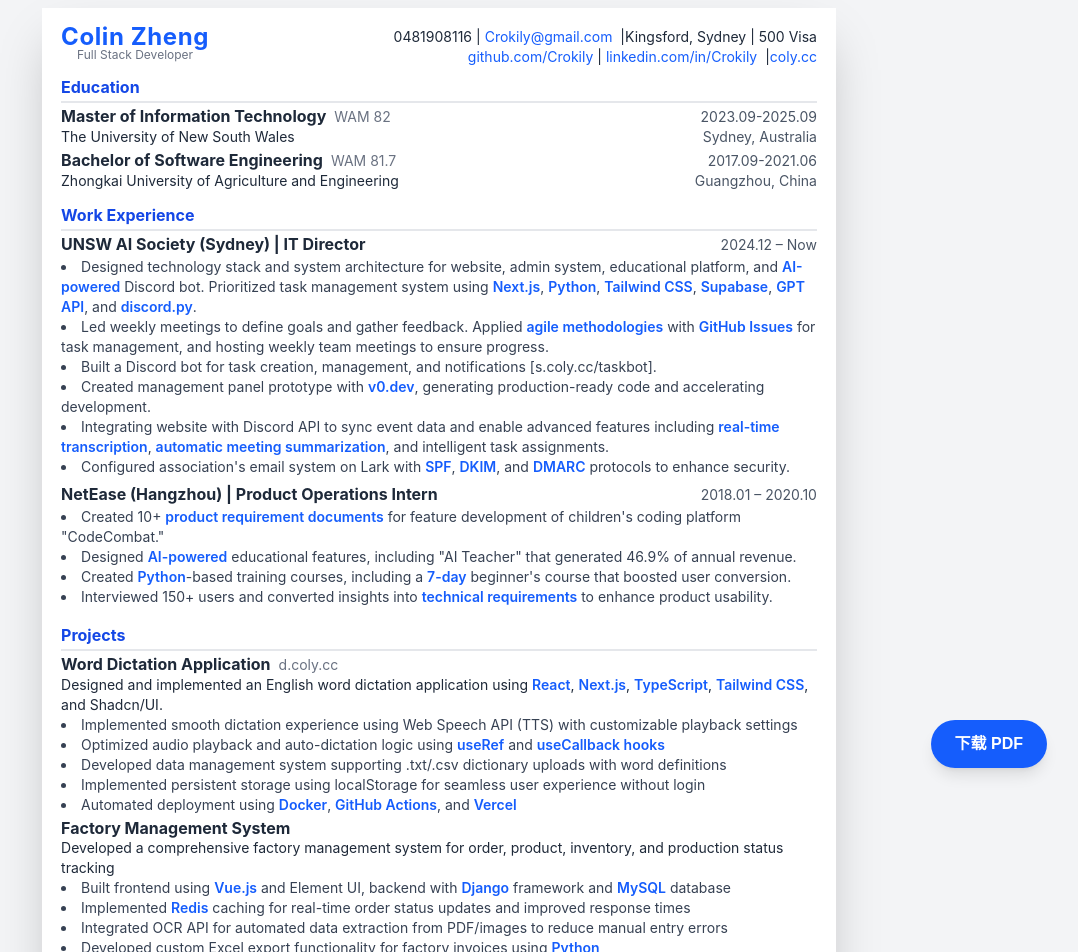
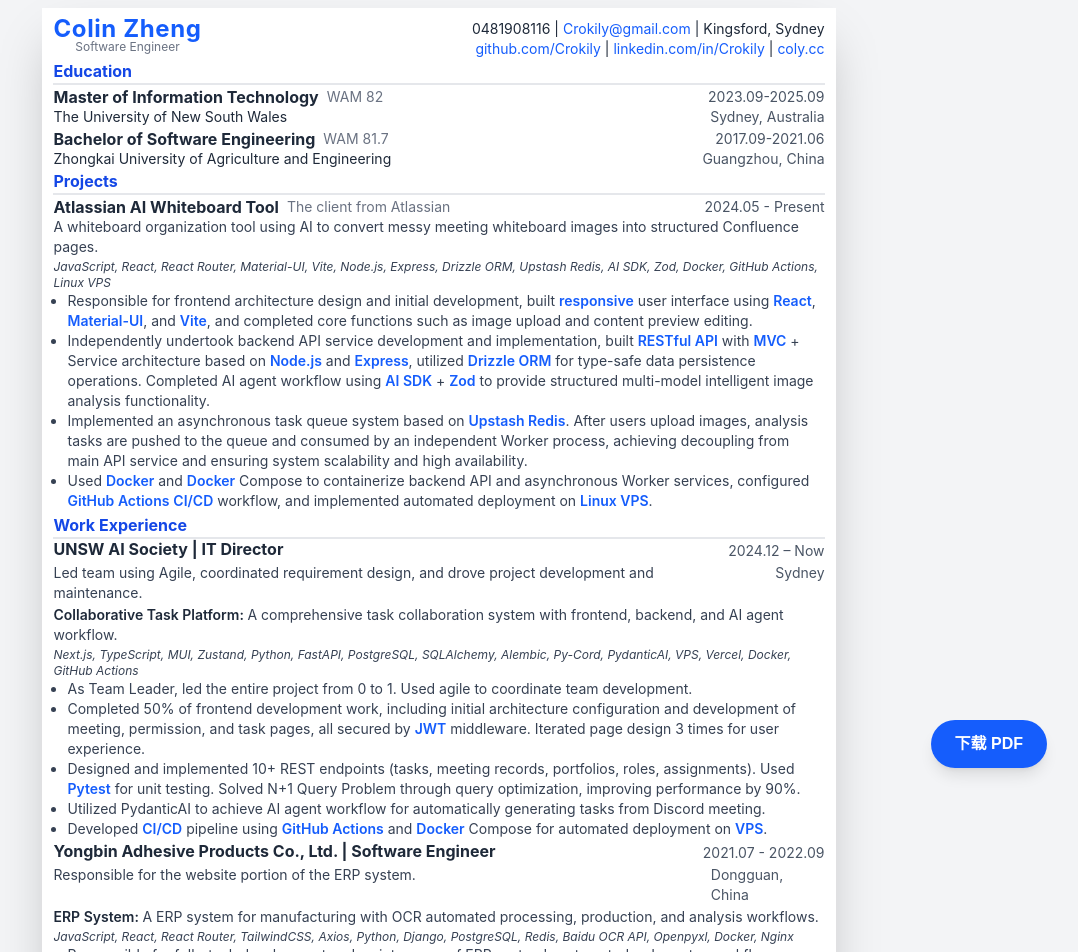
Before and after one commit to Crokily/crokily.github.io, a Next.js app: page /resume in a window 1280 px wide. Shown: the top 952 px of the page, without its empty margins (201-1279 px from the left). Built offline with nearby package versions, Linux system fonts and the light colour scheme.

Commit message:
Update resume layout and data structure; add project section and refine styling for improved readability.

```diff
--- a/app/resume/page.tsx
+++ b/app/resume/page.tsx
@@ -13,16 +13,16 @@
         className="bg-white text-gray-800 shadow-2xl"
         style={{
           fontFamily: "'Inter', -apple-system, BlinkMacSystemFont, 'Segoe UI', Roboto, sans-serif",
-            lineHeight: 1.2,
+          lineHeight: 1.1,
           width: '210mm',
           minHeight: '297mm',
           maxHeight: '297mm',
-            padding: '5mm',
+          padding: '3mm',
           boxSizing: 'border-box',
         }}
       >
         {/* Header */}
-        <header className="flex flex-row flex-nowrap justify-between mb-2">
+        <header className="flex flex-row flex-nowrap justify-between">
           <div className="flex flex-col items-center">
             <h1 className="text-2xl font-bold leading-5 text-blue-600 tracking-wide">
               {personalInfo.name}
@@ -35,8 +35,8 @@
               {personalInfo.phone} |
               <a href={`mailto:${personalInfo.email}`} className="text-blue-600 hover:text-blue-700 ml-1 mr-1">
                 {personalInfo.email}
-              </a> |
-              {personalInfo.location} | {personalInfo.visa}
+              </a>|
+              {personalInfo.location}
             </p>
             <p>
               <a href={personalInfo.links.github} target="_blank" className="text-blue-600 hover:text-blue-700">
@@ -44,7 +44,7 @@
               </a> |
               <a href={personalInfo.links.linkedin} target="_blank" className="text-blue-600 hover:text-blue-700 ml-1 mr-1">
                 {personalInfo.links.linkedin.replace('https://', '')}
-              </a> |
+              </a>|
               <a href={personalInfo.links.website} target="_blank" className="text-blue-600 hover:text-blue-700">
                 {personalInfo.links.website.replace('https://', '')}
               </a>
@@ -53,10 +53,10 @@
         </header>
 
         {/* Education */}
-        <section className="flex flex-col space-y-0.5 mb-2" aria-label="Education">
-          <h2 className="font-bold text-base text-blue-700 border-b-2 border-gray-200 pb-0.5 mb-1">Education</h2>
+        <section className="flex flex-col space-y-0.5" aria-label="Education">
+          <h2 className="font-bold text-base text-blue-700 border-b-2 border-gray-200">Education</h2>
           {education.map((edu, index) => (
-                          <article key={index} className="flex flex-row flex-nowrap justify-between mb-1">
+            <article key={index} className="flex flex-row flex-nowrap justify-between">
               <div>
                 <div className="flex items-center">
                   <h3 className="font-bold">{edu.degree}</h3>
@@ -72,59 +72,112 @@
           ))}
         </section>
 
-        {/* Work Experience */}
-        <section className="flex flex-col space-y-0.5 mb-2" aria-label="Experience">
-          <h2 className="font-bold text-base text-blue-700 border-b-2 border-gray-200 pb-0.5 mb-1">Work Experience</h2>
-
-                      {experience.map((exp, index) => (
-              <article key={index} className="flex flex-col mb-1.5" aria-label={exp.title}>
-              <div className="flex flex-row flex-nowrap justify-between">
-                <div>
-                  <h3 className="font-bold">{exp.title}</h3>
-                </div>
-                <div className="text-right">
-                  <time className="text-sm text-gray-600">{exp.duration}</time>
-                  {exp.location && <p className="text-sm text-gray-600">{exp.location}</p>}
-                </div>
-              </div>
-                              <ul className="list-disc list-inside mt-0.5 mb-0.5 text-sm text-gray-700 space-y-0">
-                {exp.achievements.map((achievement, achIndex) => (
-                  <li key={achIndex}>
-                    {processLinksInText(processQuotes(achievement))}
-                  </li>
-                ))}
-              </ul>
-            </article>
-          ))}
-        </section>
-
         {/* Projects */}
         <section className="flex flex-col space-y-0.5" aria-label="Project">
-          <h2 className="font-bold text-base text-blue-700 border-b-2 border-gray-200 pb-0.5 mb-1">Projects</h2>
+          <h2 className="font-bold text-base text-blue-700 border-b-2 border-gray-200">Projects</h2>
 
           {projects.map((project, index) => (
-              <article key={index} className="flex flex-col mb-1" aria-label={project.name}>
+            <article key={index} className="flex flex-col" aria-label={project.name}>
+              {/* Project Header */}
+              <div className="flex items-center justify-between">
                 <div className="flex items-center">
                   <h3 className="font-bold">{project.name}</h3>
+                  {project.comment && (
+                    <span className="text-sm text-gray-500 ml-2">
+                      {project.comment}
+                    </span>
+                  )}
                   {project.url && (
                     <a href={project.url} target="_blank" className="text-sm text-gray-500 ml-2">
                       {project.url.replace('https://', '')}
                     </a>
                   )}
                 </div>
-                              <p className="text-sm mb-0">
+                {project.duration && (
+                  <time className="text-sm text-gray-600">{project.duration}</time>
+                )}
+              </div>
+
+              {/* Project Description */}
+              <p className="text-sm mb-0.5 text-gray-700">
                 {highlightKeywords(project.description)}
               </p>
-                <ul className="list-disc list-inside text-sm text-gray-700 space-y-0">
-                {project.highlights.map((highlight, hlIndex) => (
-                  <li key={hlIndex}>
-                    {highlightKeywords(highlight)}
+
+              {/* Tech Stack */}
+              <div className="text-xs text-gray-700 italic">
+                <span>{project.techStack.join(', ')}</span>
+              </div>
+
+              {/* Contributions */}
+              <div className="mb-0.5">
+                <ul className="list-disc text-sm text-gray-700 space-y-0 pl-3.5">
+                  {project.contributions.map((contribution, contIndex) => (
+                    <li key={contIndex}>
+                      {highlightKeywords(contribution)}
                     </li>
                   ))}
                 </ul>
+              </div>
             </article>
           ))}
         </section>
+
+        {/* Work Experience */}
+        <section className="flex flex-col space-y-0.5" aria-label="Experience">
+          <h2 className="font-bold text-base text-blue-700 border-b-2 border-gray-200">Work Experience</h2>
+
+          {experience.map((exp, index) => (
+            <article key={index} className="flex flex-col" aria-label={`${exp.company} ${exp.title}`}>
+              {/* Company and Role Header */}
+              <div className="flex flex-row flex-nowrap justify-between">
+                <div>
+                  <h3 className="font-bold">{exp.company} | {exp.title}</h3>
+                </div>
+                <div className="text-right">
+                  <time className="text-sm text-gray-600">{exp.duration}</time>
+                </div>
+              </div>
+
+              {/* Overview and Location */}
+              <div className="flex flex-row flex-nowrap justify-between mt-0.5 mb-0.5">
+                {/* 在className中限制p的长度 */ }
+                <p className="text-sm text-gray-700 w-6/7">
+                  {highlightKeywords(exp.overview)}
+                </p>
+                {exp.location && <p className="text-sm text-gray-600">{exp.location}</p>}
+              </div>
+
+              {/* Project Description (if exists), project name 和 description 在同一行 */}
+              {exp.project && (
+                <div className="mb-0.5">
+                  <span className="font-semibold text-sm">{exp.project.name}: </span>
+                  <span className="text-sm text-gray-700 w-8/9">
+                    {highlightKeywords(exp.project.description)}
+                  </span>
+                </div>
+              )}
+              {/* Tech Stack, 字体更小且斜体，和正文对比更明显 */}
+              <div className="text-xs text-gray-700 italic">
+                <span>{exp.techStack.join(', ')}</span>
+              </div>
+
+              {/* Contributions */}
+              <div className="mb-0.5">
+                {/* <h4 className="font-semibold text-sm">Key Contributions:</h4> */}
+                <ul className="list-disc text-sm text-gray-700 space-y-0 pl-3.5">
+                  {exp.contributions.map((contribution, contIndex) => (
+                    <li key={contIndex}>
+                      {processLinksInText(processQuotes(contribution))}
+                    </li>
+                  ))}
+                </ul>
+              </div>
+
+
+            </article>
+          ))}
+        </section>
+
       </div>
 
       {/* Download Button Component */}
--- a/app/resume/resumeData.ts
+++ b/app/resume/resumeData.ts
@@ -5,7 +5,6 @@
     phone: string;
     email: string;
     location: string;
-    visa: string;
     links: {
       github: string;
       linkedin: string;
@@ -20,17 +19,26 @@
     wam?: string;
   }[];
   experience: {
+    company: string;
     title: string;
-    company: string;
     duration: string;
     location?: string;
-    achievements: string[];
+    overview: string;
+    project?: {
+      name: string;
+      description: string;
+    };
+    contributions: string[];
+    techStack: string[];
   }[];
   projects: {
     name: string;
+    comment?: string;
     url?: string;
+    duration?: string;
     description: string;
-    highlights: string[];
+    contributions: string[];
+    techStack?: string[];
   }[];
 }
 
@@ -41,21 +49,25 @@
   'automatic meeting summarization', 'SPF', 'DKIM', 'DMARC', 'product requirement documents',
   'technical requirements', 'React', 'TypeScript', 'useRef', 'useCallback hooks',
   'Docker', 'GitHub Actions', 'Vercel', 'Vue.js', 'Django', 'MySQL', 'Redis',
-  'AWS EC2', 'Node.js', 'MongoDB', '10+', '46.9%', '7-day', '150+'
+  'AWS EC2', 'Node.js', 'MongoDB', 'FastAPI', 'PostgreSQL', 'SQLAlchemy', 'Alembic',
+  'Py-Cord', 'OpenAI', 'Gemini APIs', 'VPS', 'MUI', 'TailwindCSS', 'Zustand',
+  'OCR API', 'Material-UI', 'Vite', 'Express', 'Drizzle ORM', 'Upstash Redis',
+  'AI SDK', 'Zod', 'Linux VPS', 'JWT', 'RESTful API', 'CI/CD', 'Nginx', 'Ant Design',
+  'Axios', 'Openpyxl', 'pytest', 'MVC', 'Custom Hooks', 'responsive', 'containerization',
+  '10+', '46.9%', '7-day', '150+', '50%', '90%', '3x'
 ];
 
 export const resumeData: ResumeData = {
   personalInfo: {
     name: "Colin Zheng",
-    title: "Full Stack Developer",
+    title: "Software Engineer",
     phone: "0481908116",
     email: "Crokily@gmail.com",
-    location: "Kingsford, Sydney",
-    visa: "500 Visa",
+    location: " Kingsford, Sydney",
     links: {
       github: "https://github.com/Crokily",
       linkedin: "https://linkedin.com/in/Crokily",
-      website: "https://coly.cc"
+      website: " https://coly.cc"
     }
   },
   education: [
@@ -76,62 +88,80 @@
   ],
   experience: [
     {
-      title: "UNSW AI Society (Sydney) | IT Director",
-      company: "",
+      company: "UNSW AI Society",
+      title: "IT Director",
       duration: "2024.12 – Now",
-      achievements: [
-        "Designed technology stack and system architecture for website, admin system, educational platform, and AI-powered Discord bot. Prioritized task management system using Next.js, Python, Tailwind CSS, Supabase, GPT API, and discord.py.",
-        "Led weekly meetings to define goals and gather feedback. Applied agile methodologies with GitHub Issues for task management, and hosting weekly team meetings to ensure progress.",
-        "Built a Discord bot for task creation, management, and notifications [s.coly.cc/taskbot].",
-        "Created management panel prototype with v0.dev, generating production-ready code and accelerating development.",
-        "Integrating website with Discord API to sync event data and enable advanced features including real-time transcription, automatic meeting summarization, and intelligent task assignments.",
-        "Configured association's email system on Lark with SPF, DKIM, and DMARC protocols to enhance security."
+      location: "Sydney",
+      overview: "Led team using Agile, coordinated requirement design, and drove project development and maintenance.",
+      project: {
+        name: "Collaborative Task Platform",
+        description: "A comprehensive task collaboration system with frontend, backend, and AI agent workflow."
+      },
+      contributions: [
+        "As Team Leader, led the entire project from 0 to 1. Used agile to coordinate team development.",
+        "Completed 50% of frontend development work, including initial architecture configuration and development of meeting, permission, and task pages, all secured by JWT middleware. Iterated page design 3 times for user experience.",
+        "Designed and implemented 10+ REST endpoints (tasks, meeting records, portfolios, roles, assignments). Used Pytest for unit testing. Solved N+1 Query Problem through query optimization, improving performance by 90%.",
+        "Utilized PydanticAI to achieve AI agent workflow for automatically generating tasks from Discord meeting.",
+        "Developed CI/CD pipeline using GitHub Actions and Docker Compose for automated deployment on VPS."
+      ],
+      techStack: [
+        "Next.js", "TypeScript", "MUI", "Zustand", "Python", "FastAPI",
+        "PostgreSQL", "SQLAlchemy", "Alembic", "Py-Cord", "PydanticAI",
+        "VPS", "Vercel", "Docker", "GitHub Actions"
       ]
     },
     {
-      title: "NetEase (Hangzhou) | Product Operations Intern",
-      company: "",
+      company: "Yongbin Adhesive Products Co., Ltd.",
+      title: "Software Engineer",
+      duration: "2021.07 - 2022.09",
+      location: "Dongguan, China",
+      overview: "Responsible for the website portion of the ERP system.",
+      project: {
+        name: "ERP System",
+        description: "A ERP system for manufacturing with OCR automated processing, production, and analysis workflows. "
+      },
+      contributions: [
+        "Responsible for full-stack development and maintenance of ERP system's automated order entry workflow. Integrated Baidu OCR API with Python and regular expressions to achieve intelligent extraction of order information into structured data and database entry, replacing manual processes and improving department efficiency by 90%. Maintained and added new order extraction patterns long-term, later developed 'semi-automated entry' feature for new customer order formats.",
+        "Configured Axios global interceptors for JWT user authentication and route guards. Independently completed multiple React page development and maintenance for production, customer, and order management modules.",
+        "Backend based on Django REST Framework, designed and implemented 15+ RESTful API endpoints. Used Openpyxl to develop automatic generation of delivery notes, product labels, monthly reconciliation statements and other Excel reports. Introduced Redis for hot API data caching, improving order list page loading speed by 3x."
+      ],
+      techStack: [
+        "JavaScript", "React", "React Router", "TailwindCSS", "Axios", "Python",
+        "Django", "PostgreSQL", "Redis", "Baidu OCR API", "Openpyxl", "Docker", "Nginx"
+      ]
+    },
+    {
+      company: "NetEase Game",
+      title: "Product Operations Intern",
       duration: "2018.01 – 2020.10",
-      achievements: [
+      location: "Hangzhou, China",
+      overview: "Designed product solutions, coordinated team collaboration, and drove business growth.",
+      contributions: [
         "Created 10+ product requirement documents for feature development of children's coding platform \"CodeCombat.\"",
         "Designed AI-powered educational features, including \"AI Teacher\" that generated 46.9% of annual revenue.",
         "Created Python-based training courses, including a 7-day beginner's course that boosted user conversion.",
         "Interviewed 150+ users and converted insights into technical requirements to enhance product usability."
+      ],
+      techStack: [
       ]
     }
   ],
   projects: [
     {
-      name: "Word Dictation Application",
-      url: "https://d.coly.cc",
-      description: "Designed and implemented an English word dictation application using React, Next.js, TypeScript, Tailwind CSS, and Shadcn/UI.",
-      highlights: [
-        "Implemented smooth dictation experience using Web Speech API (TTS) with customizable playback settings",
-        "Optimized audio playback and auto-dictation logic using useRef and useCallback hooks",
-        "Developed data management system supporting .txt/.csv dictionary uploads with word definitions",
-        "Implemented persistent storage using localStorage for seamless user experience without login",
-        "Automated deployment using Docker, GitHub Actions, and Vercel"
-      ]
-    },
-    {
-      name: "Factory Management System",
-      description: "Developed a comprehensive factory management system for order, product, inventory, and production status tracking",
-      highlights: [
-        "Built frontend using Vue.js and Element UI, backend with Django framework and MySQL database",
-        "Implemented Redis caching for real-time order status updates and improved response times",
-        "Integrated OCR API for automated data extraction from PDF/images to reduce manual entry errors",
-        "Developed custom Excel export functionality for factory invoices using Python",
-        "Deployed system on AWS EC2 for reliable production use"
-      ]
-    },
-    {
-      name: "Online Classroom System",
-      url: "https://gitee.com/Crokily/ykt",
-      description: "Developed an online education platform using Vue.js, Node.js, MongoDB, and Redis",
-      highlights: [
-        "Implemented features for recorded courses, smart question banks, and online examinations",
-        "Integrated learning analytics tools for tracking student progress and optimizing teaching outcomes",
-        "Built real-time communication features for interactive learning experiences"
+      name: "Atlassian AI Whiteboard Tool",
+      comment: "The client from Atlassian",
+      duration: "2024.05 - Present",
+      description: "A whiteboard organization tool using AI to convert messy meeting whiteboard images into structured Confluence pages.",
+      contributions: [
+        "Responsible for frontend architecture design and initial development, built responsive user interface using React, Material-UI, and Vite, and completed core functions such as image upload and content preview editing.",
+        "Independently undertook backend API service development and implementation, built RESTful API with MVC + Service architecture based on Node.js and Express, utilized Drizzle ORM for type-safe data persistence operations. Completed AI agent workflow using AI SDK + Zod to provide structured multi-model intelligent image analysis functionality.",
+        "Implemented an asynchronous task queue system based on Upstash Redis. After users upload images, analysis tasks are pushed to the queue and consumed by an independent Worker process, achieving decoupling from main API service and ensuring system scalability and high availability.",
+        "Used Docker and Docker Compose to containerize backend API and asynchronous Worker services, configured GitHub Actions CI/CD workflow, and implemented automated deployment on Linux VPS."
+      ],
+      techStack: [
+        "JavaScript", "React", "React Router", "Material-UI", "Vite", "Node.js",
+        "Express", "Drizzle ORM", "Upstash Redis", "AI SDK", "Zod", "Docker",
+        "GitHub Actions", "Linux VPS"
       ]
     }
   ]
```
Also changed, not shown: 1 other file (tests, documents, lock files or other folders). Lines whose indentation alone changed are shown as unchanged.
